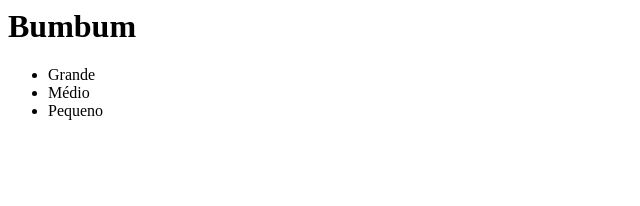
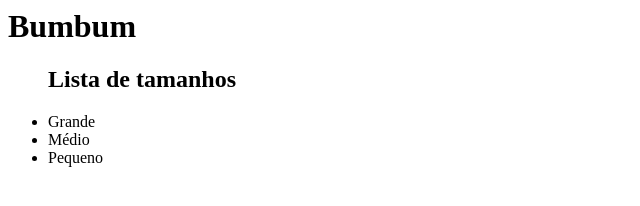
Before and after one commit to tulio-zinga/Aula-3-Ds1, a plain HTML site: page index.html in a window 1280 px wide. Shown: the whole page, without its empty margins (0-640 px from the left). Drawn offline with Linux system fonts and the light colour scheme.

Commit message:
Inserindo título

```diff
--- a/index.html
+++ b/index.html
@@ -9,6 +9,7 @@
     <h1>Bumbum</h1>
 
     <ul>
+        <h2>Lista de tamanhos</h2>
         <li>Grande</li>
         <li>Médio</li>
         <li>Pequeno</li>
```
